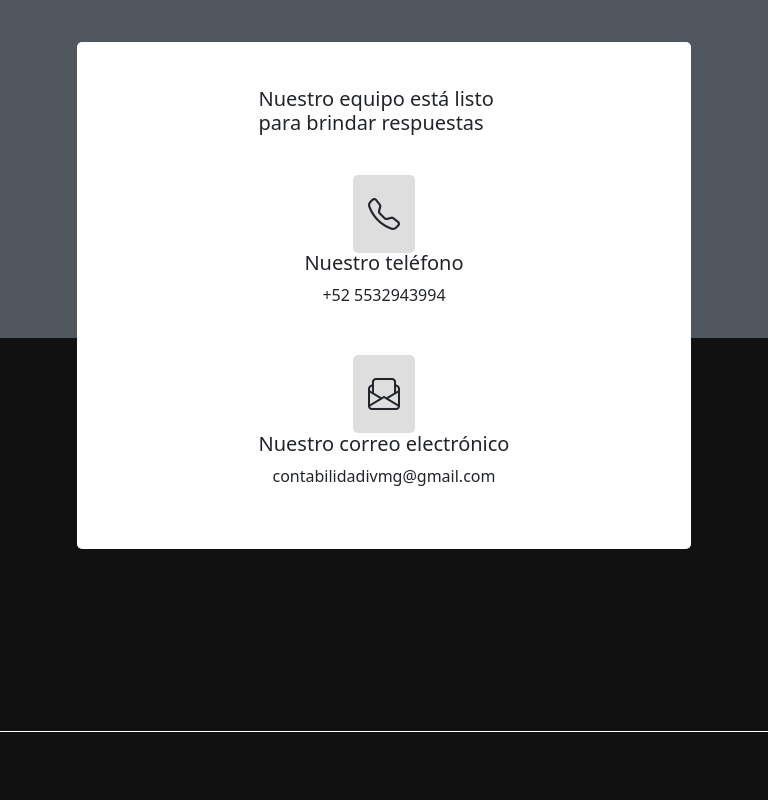
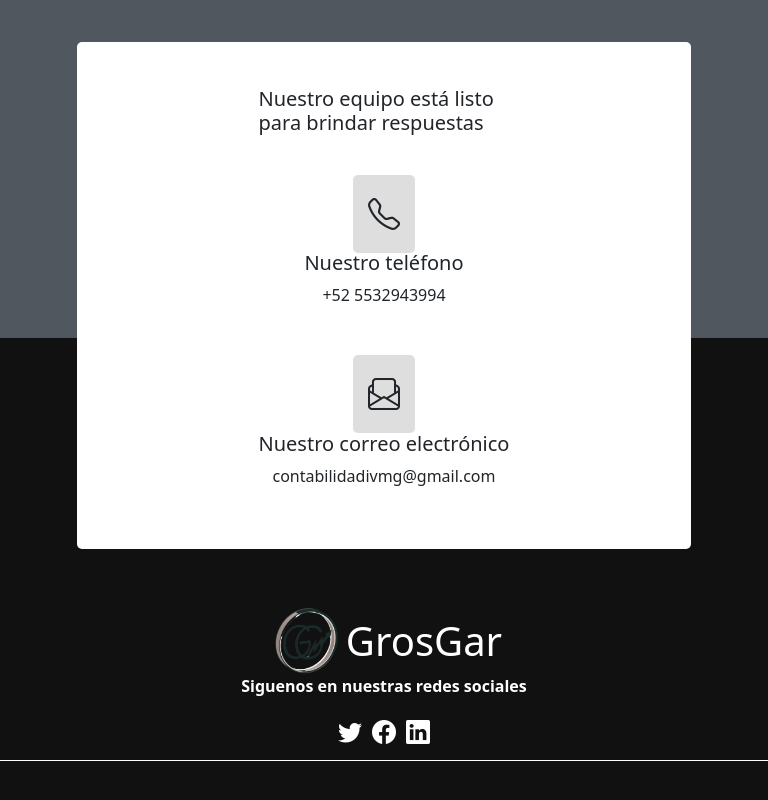
Before and after one commit to Joaquingro/Grosgar, a React (Vite) app: page / in a window 768 px wide. Shown: the part 4931-5731 px from the top of the page. Built offline with nearby package versions, Linux system fonts and the light colour scheme.

Commit message:
Responsive in Footer

```diff
--- a/src/components/Footer/Footer.module.css
+++ b/src/components/Footer/Footer.module.css
@@ -129,14 +129,20 @@
 }
 
 
+
 /*
  * ----------------------------------------
  * RESPONSIVE
  * ----------------------------------------
  */
 
+
  @media (max-width: 391px) {
 
+    .titleContainer{
+        flex-direction: column;
+        text-align: center;
+    }
 
   /*
    * ----------------------------------------
@@ -144,34 +150,55 @@
    * ----------------------------------------
    */
 
-
+    .dark2{
+        flex-direction: column;
+        text-align: center;
+    }
 
 
   }
   @media (min-width: 391px) and (max-width: 768px) {
     /* Estilos para pantallas con ancho máximo de 768px */
+    .titleContainer{
+        flex-direction: column;
+        text-align: center;
+    }
 
+  /*
+   * ----------------------------------------
+   * DARK MODE
+   * ----------------------------------------
+   */
 
-
-
-    /*
-    * ----------------------------------------
-    * DARK MODE
-    * ----------------------------------------
-    */
-
-
-
+    .dark2{
+        flex-direction: column;
+        text-align: center;
+    }
 
   }
 
   @media (min-width: 768px) and (max-width: 992px) {
     /* Estilos para pantallas con ancho entre 768px y 992px */
+    .titleContainer{
+        flex-direction: column;
+        text-align: center;
+    }
+
+  /*
+   * ----------------------------------------
+   * DARK MODE
+   * ----------------------------------------
+   */
+
+    .dark2{
+        flex-direction: column;
+        text-align: center;
+    }
+
+
   }
 
   @media (min-width: 992px) and (max-width: 1500px){
     /* Estilos para pantallas con ancho mínimo de 992px */
-    .containerButtons{
-      margin-left: 17em;
-    }
+
   }
```
